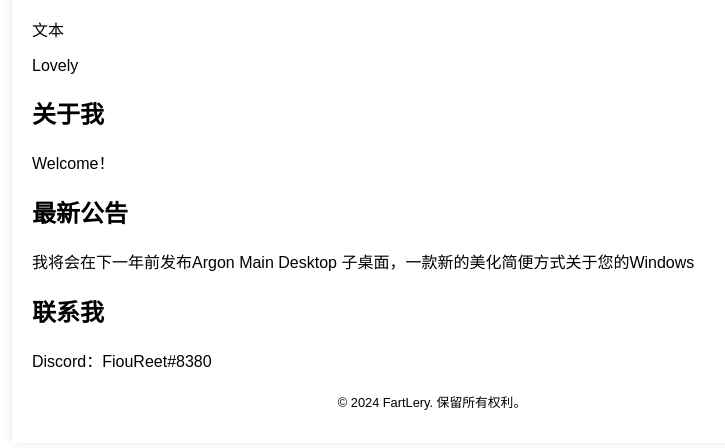
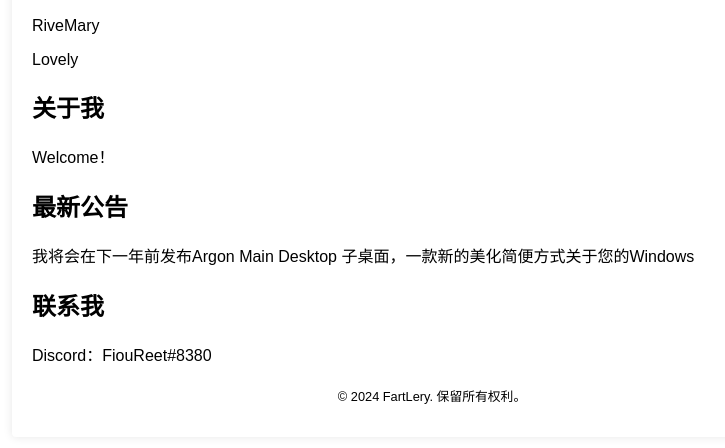
Before and after one commit to SentCory/Argon.github.io, a plain HTML site: page index.html in a window 1280 px wide. Shown: the part 136-584 px from the top of the page, without its empty margins (208-933 px from the left). Drawn offline with Linux system fonts and the light colour scheme.

Commit message:
更新 index.html

```diff
--- a/index.html
+++ b/index.html
@@ -22,7 +22,7 @@
         </header>
 
         <section id="Text"
-            <h2>文本</h2>
+            <h2>RiveMary</h2>
             <p>Lovely</p>
         </section>
 
```
